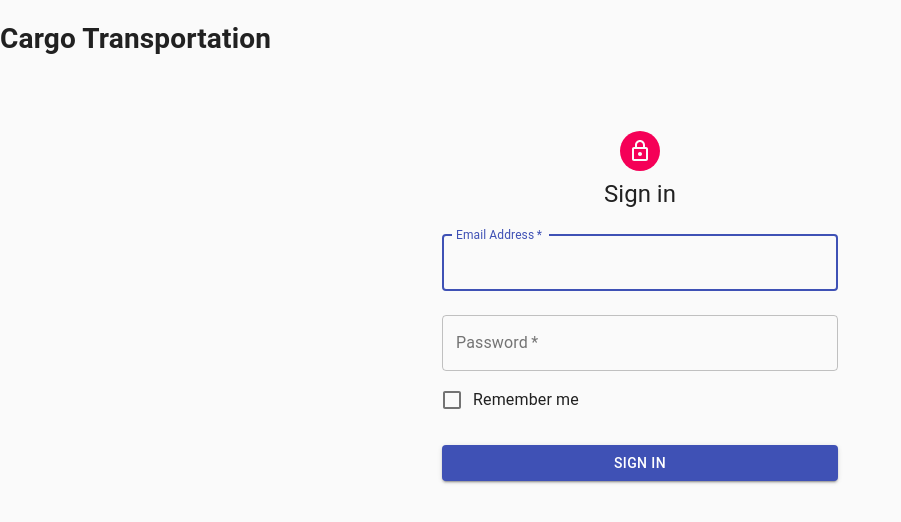
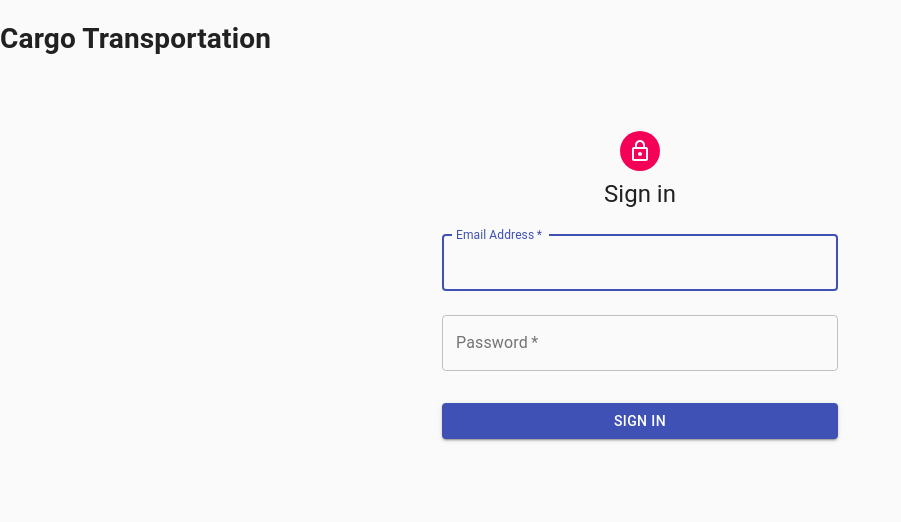
Before and after one commit to tappiola/CargoTransportation, a React (Create React App) app in the folder front/: page /signin in a window 1280 px wide. Shown: the top 522 px of the page, without its empty margins (0-901 px from the left). Built offline with nearby package versions, Linux system fonts and the light colour scheme.

Commit message:
feat: made form controlled

```diff
--- /dev/null
+++ b/front/src/components/SignIn/Components.jsx
@@ -0,0 +1,60 @@
+import React from 'react';
+
+import Button from '@material-ui/core/Button';
+import Avatar from '@material-ui/core/Avatar';
+import TextField from '@material-ui/core/TextField';
+import LockOutlinedIcon from '@material-ui/icons/LockOutlined';
+import Typography from '@material-ui/core/Typography';
+
+export const EmailField = (props) => (
+  <TextField
+    variant="outlined"
+    margin="normal"
+    required
+    fullWidth
+    id="email"
+    label="Email Address"
+    name="email"
+    autoComplete="email"
+    autoFocus
+    {...props}
+  />
+);
+
+export const PasswordField = (props) => (
+  <TextField
+    variant="outlined"
+    margin="normal"
+    required
+    fullWidth
+    name="password"
+    label="Password"
+    type="password"
+    id="password"
+    autoComplete="current-password"
+    {...props}
+  />
+);
+
+export const SubmitButton = (props) => (
+  <Button
+    type="button"
+    fullWidth
+    variant="contained"
+    color="primary"
+    {...props}
+  >
+    Sign In
+  </Button>
+);
+
+export const Logo = ({ className }) => (
+  <>
+    <Avatar className={className}>
+      <LockOutlinedIcon />
+    </Avatar>
+    <Typography component="h2" variant="h5">
+      Sign in
+    </Typography>
+  </>
+);
--- a/front/src/components/SignIn/SignIn.jsx
+++ b/front/src/components/SignIn/SignIn.jsx
@@ -1,16 +1,17 @@
 import React from 'react';
-import { connect } from 'react-redux';
 
-import Avatar from '@material-ui/core/Avatar';
-import Button from '@material-ui/core/Button';
 import CssBaseline from '@material-ui/core/CssBaseline';
-import TextField from '@material-ui/core/TextField';
-import FormControlLabel from '@material-ui/core/FormControlLabel';
-import Checkbox from '@material-ui/core/Checkbox';
-import LockOutlinedIcon from '@material-ui/icons/LockOutlined';
-import Typography from '@material-ui/core/Typography';
+import Container from '@material-ui/core/Container';
 import { makeStyles } from '@material-ui/core/styles';
-import Container from '@material-ui/core/Container';
+
+import { useInput } from '../../utils';
+
+import {
+  EmailField,
+  PasswordField,
+  SubmitButton,
+  Logo,
+} from './Components';
 
 const useStyles = makeStyles((theme) => ({
   paper: {
@@ -32,59 +33,30 @@ const useStyles = makeStyles((theme) => ({
   },
 }));
 
+const onSubmit = (email, password) => {
+  console.log(`Email: ${email} Password: ${password}`);
+};
+
 function SignIn() {
   const classes = useStyles();
 
+  const { value: email, bind: bindEmail } = useInput('');
+  const { value: password, bind: bindPassword } = useInput('');
+
+  const handleSubmit = () => onSubmit(email, password);
+
   return (
-    <Container component="main" maxWidth="xs">
+    <Container maxWidth="xs">
       <CssBaseline />
       <div className={classes.paper}>
-        <Avatar className={classes.avatar}>
-          <LockOutlinedIcon />
-        </Avatar>
-        <Typography component="h2" variant="h5">
-          Sign in
-        </Typography>
+        <Logo className={classes.avatar} />
         <form className={classes.form} noValidate>
-          <TextField
-            variant="outlined"
-            margin="normal"
-            required
-            fullWidth
-            id="email"
-            label="Email Address"
-            name="email"
-            autoComplete="email"
-            autoFocus
-          />
-          <TextField
-            variant="outlined"
-            margin="normal"
-            required
-            fullWidth
-            name="password"
-            label="Password"
-            type="password"
-            id="password"
-            autoComplete="current-password"
-          />
-          <FormControlLabel
-            control={<Checkbox value="remember" color="primary" />}
-            label="Remember me"
-          />
-          <Button
-            type="submit"
-            fullWidth
-            variant="contained"
-            color="primary"
-            className={classes.submit}
-          >
-            Sign In
-          </Button>
+          <EmailField {...bindEmail} />
+          <PasswordField {...bindPassword} />
+          <SubmitButton className={classes.submit} onClick={handleSubmit} />
         </form>
       </div>
     </Container>
   );
 }
-
-export default connect()(SignIn);
+export default SignIn;
```
Also changed, not shown: front/src/utils/index.js (line endings or trailing spaces).
